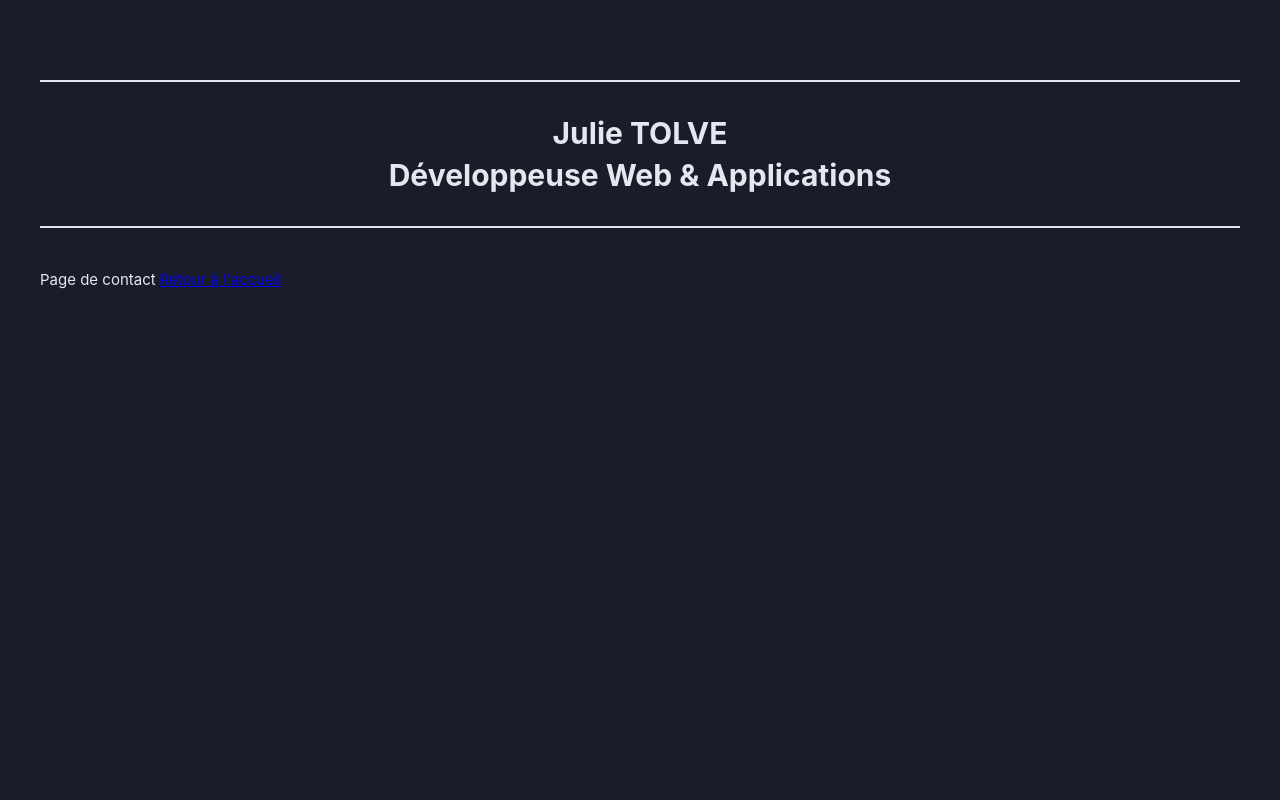
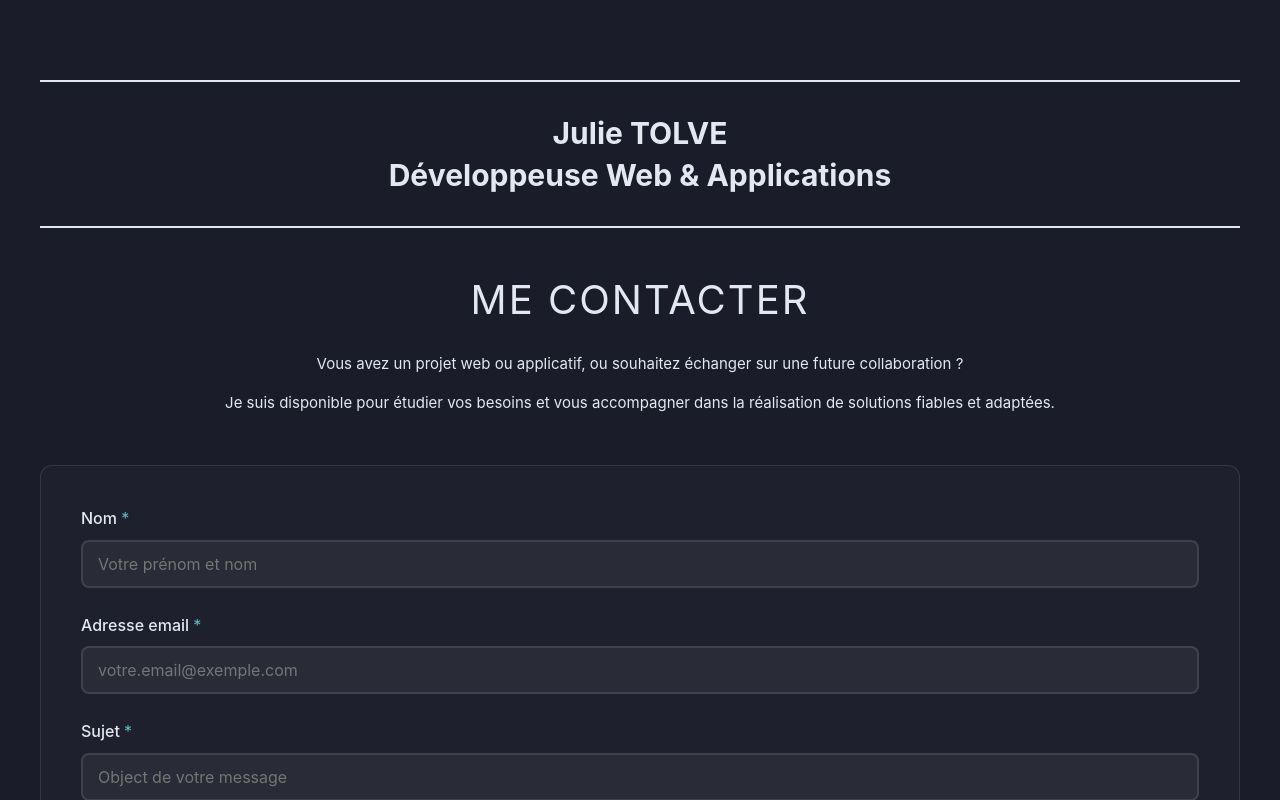
Before and after one commit to JulieRaph/Portfolio_Projects, a Vue app: page /contact in a window 1280 px wide. Shown: the top 800 px of the page. Built offline with nearby package versions, Linux system fonts and the light colour scheme.

Commit message:
feat: Update ContactPage layout with ContactHeader, ContactStatus, and ContactForm components

```diff
--- a/src/pages/ContactPage.vue
+++ b/src/pages/ContactPage.vue
@@ -1,10 +1,17 @@
 <template>
+    <ContactHeader />
+    <ContactStatus />
+    <ContactForm />
     Page de contact {{ route.params.id }}
-    <RouterLink to="/">Retour à l'accueil</RouterLink>
+    <RouterLink to="/"><- Retour à l'accueil</RouterLink>
 </template>
 
 <script setup>
 import { useRoute } from 'vue-router';
+import { ref } from 'vue';
+import ContactHeader from '@/components/ContactHeader.vue';
+import ContactStatus from '@/components/ContactStatus.vue';
+import ContactForm from '@/components/ContactForm.vue';
 
 const route = useRoute()
 
```
